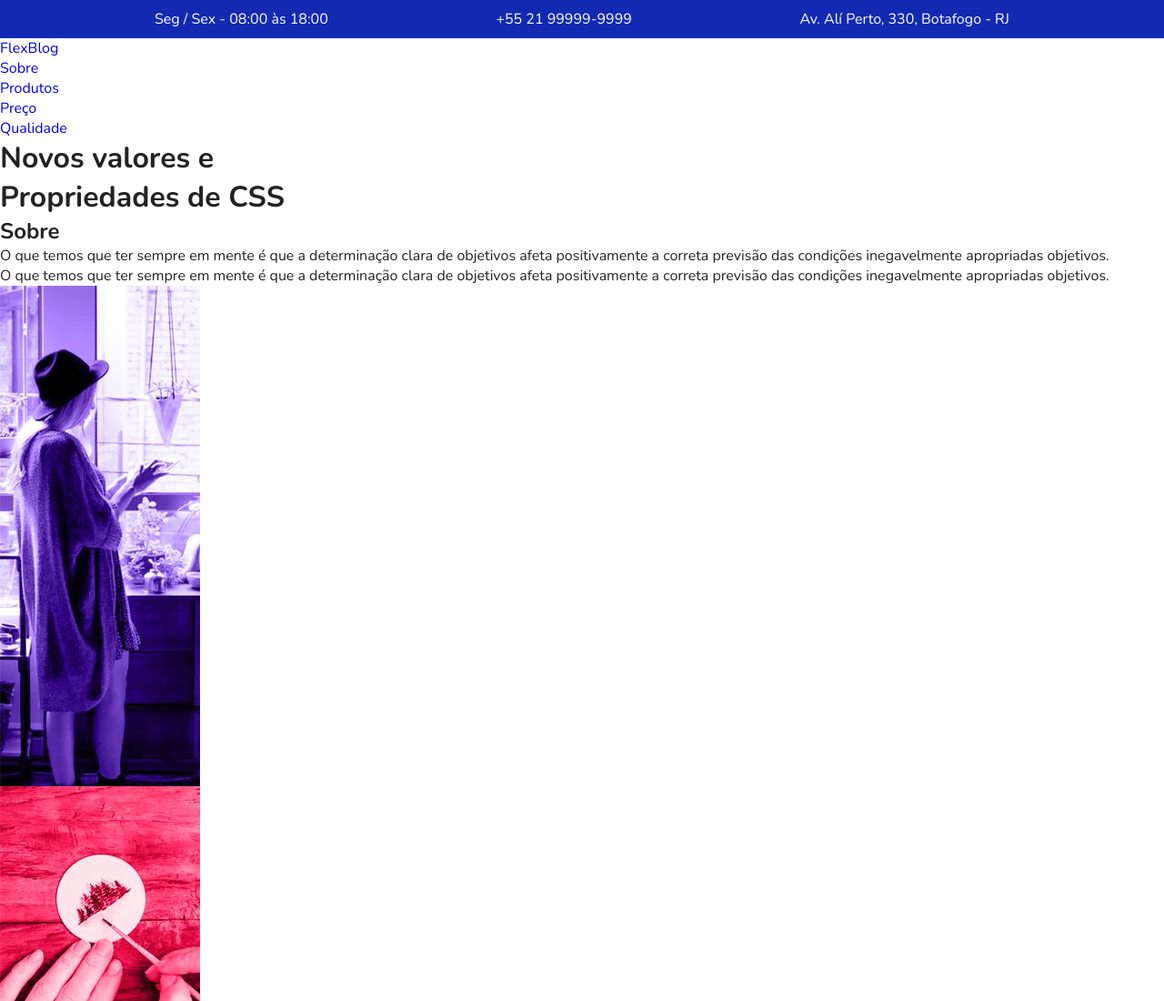
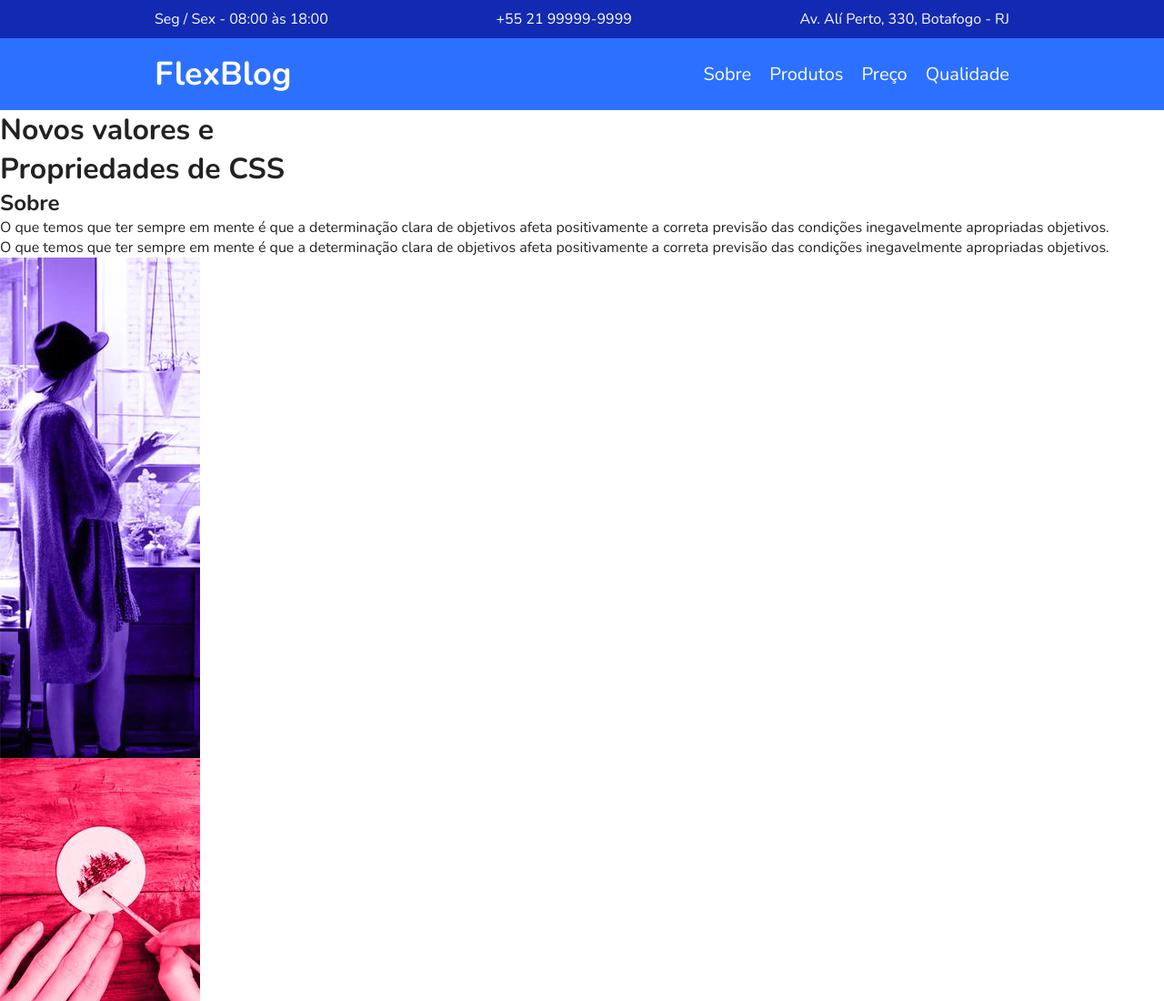
Before and after one commit to LucasMengue/flexblog, a plain HTML site: page index.html in a window 1280 px wide. Shown: the top 1100 px of the page at 91% size. Drawn offline with nearby package versions, Linux system fonts and the light colour scheme.

Commit message:
styled header section

```diff
--- a/css/style.css
+++ b/css/style.css
@@ -48,3 +48,43 @@ img {
 .superinfo-bg a {
     color: #fff;
 }
+
+/* Menu */
+.menu-bg {
+    background-color: #2c70ff;
+}
+
+.menu {
+    max-width: 960px;
+    margin: 0 auto;
+    padding: 15px 0;
+    display: flex;
+    flex-wrap: wrap;
+    justify-content: space-between;
+    align-items: center;
+}
+
+.menu a {
+    color: #fff;
+}
+
+.menu-logo {
+    font-size: 2.25em;
+    font-weight: bold;
+    margin: 0 10px;
+}
+
+.menu-nav ul {
+    display: flex;
+    flex-wrap: wrap;
+}
+
+.menu-nav a {
+    font-size: 1.25em;
+    display: block;
+    padding: 10px;
+}
+
+.menu-nav a:hover {
+    color: #122ab2;
+}
```
